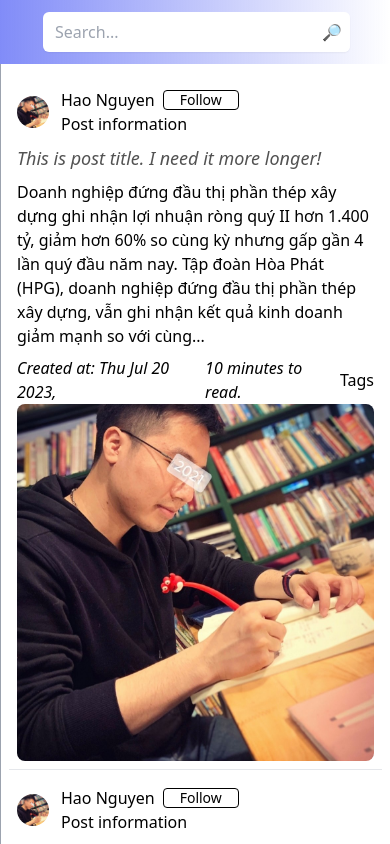
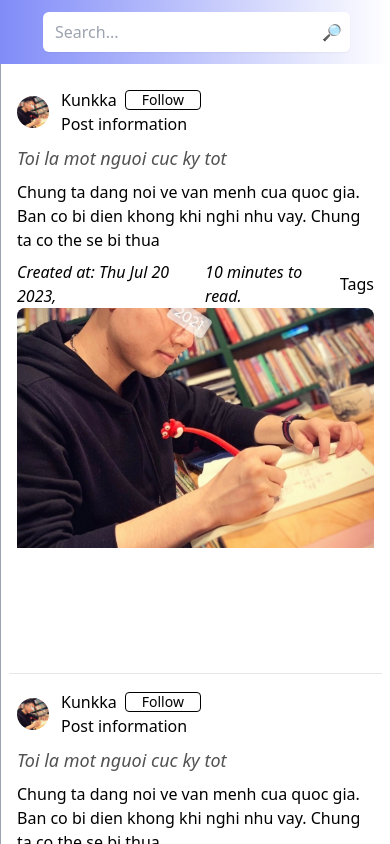
Before and after one commit to kunkka19xx/story, a Next.js app: page /home in a window 390 px wide. Shown: the top 844 px of the page. Built offline with nearby package versions, Linux system fonts and the light colour scheme.

Commit message:
fix reponsive of create post

```diff
--- a/src/components/mini-post/miniContent.tsx
+++ b/src/components/mini-post/miniContent.tsx
@@ -1,35 +1,36 @@
+import { Content, PostContent } from "@/model/PostModel";
 import React, { useEffect, useState } from "react";
 
-function MiniContent() {
-  const [content, setContent] = useState("");
+interface ContentProps {
+  content: PostContent['content'] ;
+}
 
-  useEffect(() => {
-    // Fetch content from the API
-    fetch("/api/sample-content")
-      .then((response) => response.json())
-      .then((data) => {
-        // Update the content state with the fetched data
-        setContent(data.content);
-      })
-      .catch((error) => {
-        console.error("Error fetching content:", error);
-      });
-  }, []);
+const MiniContent: React.FC<ContentProps> = ({content})=> {
 
-  // Function to truncate the content to the first 50 words
   const truncateContent = (text: string, length: number) => {
     const words = text.split(" ");
     const truncatedText = words.slice(0, length).join(" ");
     return truncatedText + (words.length > length ? "..." : "");
   };
 
+  const setContent = (content : Content[]) => {
+    console.log(content)
+    if (!content || content.length ===  0) return "";
+    var finalContent = ""
+    for(let i = 0; i< content.length; i++){
+      if(finalContent.length > 60) return truncateContent(finalContent, 60);
+      finalContent = finalContent.concat(content[i].content);
+    }
+    return truncateContent(finalContent, 60);
+  }
+
   return (
     <div>
       <div className="h-50">
-        <p className="h-50">{truncateContent(content, 60)}</p>
+        <p className="h-50">{setContent(content)}</p>
       </div>
     </div>
   );
-}
+};
 
 export default MiniContent;
--- a/src/components/mini-post/miniPost.tsx
+++ b/src/components/mini-post/miniPost.tsx
@@ -2,8 +2,13 @@ import React from "react";
 import MiniContent from "./miniContent";
 import MiniEnd from "./miniEnd";
 import MiniTop from "./miniTop";
+import { PostContent } from "@/model/PostModel";
 
-function MiniPost() {
+interface PostProps {
+  post: PostContent;
+}
+
+const MiniPost : React.FC<PostProps> = ({post}) => {
   return (
     <section>
       <div className="flex flex-col lg:flex-row items-center">
@@ -11,10 +16,10 @@ function MiniPost() {
         <div className="flex flex-col lg:flex-row w-full lg:w-full pl-2 pr-2 pt-2 pb-2">
           <div className="w-full lg:w-3/4 h-auto">
             <div>
-              <MiniTop />
+              <MiniTop post={post} />
             </div>
             <div>
-              <MiniContent />
+              <MiniContent content={post.content} />
             </div>
             <div>
               <MiniEnd />
@@ -22,21 +27,14 @@ function MiniPost() {
           </div>
           <div className="w-full lg:w-1/4 aspect-square overflow-hidden rounded-lg">
             <img
-              className="w-full h-full object-cover"
+              className="w-full h-full object-cover max-h-60"
               src="/assets/avatar/avatar.jpeg"
               alt="Post Image"
             />
           </div>
         </div>
-        {/* <div className="w-full lg:w-1/3 border-l border-gray-500 hidden lg:block"></div> */}
       </div>
-      {/* <div className="flex flex-col lg:flex-row items-center">
-        <div className="w-full lg:w-1/6 border-r border-gray-500"></div>
-        <div className="w-full lg:w-1/2 pl-2 pr-2"> */}
-          <hr />
-        {/* </div>
-        <div className="w-full lg:w-1/3 border-l border-gray-500 hidden lg:block"></div>
-      </div> */}
+      <hr />
     </section>
   );
 }
--- a/src/components/mini-post/miniTop.tsx
+++ b/src/components/mini-post/miniTop.tsx
@@ -1,30 +1,25 @@
+import { PostContent } from "@/model/PostModel";
 import React, { useState } from "react";
 
-function MiniTop() {
-  const [author, setAuthor] = useState("Hao Nguyen");
-  const [title, setTitle] = useState(
-    "This is post title. I need it more longer!"
-  );
+interface PostProps {
+  post: PostContent;
+}
 
-  const changeAuthor = (newAuthor: string) => {
-    setAuthor(newAuthor);
-  };
-
+const MiniTop: React.FC<PostProps> = ({ post }) => {
   const handleClick = () => {
-    if (author === "Hao Nguyen") setAuthor("Hang Nguyen");
-    else setAuthor("Hao Nguyen");
+    //follow
+    // you can open a pop-up and processing the follow function there
   };
 
   return (
     <section className="mb-2 mt-2">
-      {/* author infor */}
       <div className="flex flex-row items-center mb-2">
         <div className="rounded-full overflow-hidden w-8 h-8">
           <img src="/assets/avatar/avatar.jpeg" alt="" className="" />
         </div>
         <div className="ml-3">
           <div className="flex items-center">
-            <span className="mr-2">{author}</span>
+            <span className="mr-2">{post.author}</span>
             <button
               onClick={handleClick}
               className="text-sm w-26 h-5 flex items-center bg-white-500 border border-black hover:bg-blue-500 hover:font-bold text-black font-thin py-2 px-4 rounded"
@@ -38,11 +33,11 @@ function MiniTop() {
       {/* Title */}
       <div className="">
         <h1 className="text-lg mb-2 text-neutral-600 font-serifs italic">
-          <a href="/detail"> {title}</a>
+          <a href={"/detail/".concat(post.id.toString())}> {post.title}</a>
         </h1>
       </div>
     </section>
   );
-}
+};
 
 export default MiniTop;
--- a/src/components/post/dummy/Post.ts
+++ b/src/components/post/dummy/Post.ts
@@ -13,5 +13,127 @@ export var POST = {
   ],
   author: "Kunkka",
   createdDate: new Date("2023-01-01 12:12:12"),
-  length: 6
+  length: 6,
 };
+
+export var LIST_POST = [
+  {
+    id: 1,
+    title: "Toi la mot nguoi cuc ky tot",
+    content: [
+      {
+        id: 1,
+        content:
+          "Chung ta dang noi ve van menh cua quoc gia. " +
+          " \n Ban co bi dien khong khi nghi nhu vay. Chung ta co the" +
+          " \n se bi thua",
+        img: "blob:http://localhost:3000/813916b9-0e15-496a-978d-ff6751b01439",
+      },
+    ],
+    author: "Kunkka",
+    createdDate: new Date("2023-01-01 12:12:12"),
+    length: 6,
+  },
+  {
+    id: 2,
+    title: "Toi la mot nguoi cuc ky tot",
+    content: [
+      {
+        id: 1,
+        content:
+          "Chung ta dang noi ve van menh cua quoc gia. " +
+          " \n Ban co bi dien khong khi nghi nhu vay. Chung ta co the" +
+          " \n se bi thua",
+        img: "blob:http://localhost:3000/813916b9-0e15-496a-978d-ff6751b01439",
+      },
+    ],
+    author: "Kunkka",
+    createdDate: new Date("2023-01-01 12:12:12"),
+    length: 6,
+  },
+  {
+    id: 3,
+    title: "Toi la mot nguoi cuc ky tot",
+    content: [
+      {
+        id: 1,
+        content:
+          "Chung ta dang noi ve van menh cua quoc gia. " +
+          " \n Ban co bi dien khong khi nghi nhu vay. Chung ta co the" +
+          " \n se bi thua",
+        img: "blob:http://localhost:3000/813916b9-0e15-496a-978d-ff6751b01439",
+      },
+    ],
+    author: "Kunkka",
+    createdDate: new Date("2023-01-01 12:12:12"),
+    length: 6,
+  },
+  {
+    id: 4,
+    title: "Toi la mot nguoi cuc ky tot",
+    content: [
+      {
+        id: 1,
+        content:
+          "Chung ta dang noi ve van menh cua quoc gia. " +
+          " \n Ban co bi dien khong khi nghi nhu vay. Chung ta co the" +
+          " \n se bi thua",
+        img: "blob:http://localhost:3000/813916b9-0e15-496a-978d-ff6751b01439",
+      },
+    ],
+    author: "Kunkka",
+    createdDate: new Date("2023-01-01 12:12:12"),
+    length: 6,
+  },
+  {
+    id: 5,
+    title: "Toi la mot nguoi cuc ky tot",
+    content: [
+      {
+        id: 1,
+        content:
+          "Chung ta dang noi ve van menh cua quoc gia. " +
+          " \n Ban co bi dien khong khi nghi nhu vay. Chung ta co the" +
+          " \n se bi thua",
+        img: "blob:http://localhost:3000/813916b9-0e15-496a-978d-ff6751b01439",
+      },
+    ],
+    author: "Kunkka",
+    createdDate: new Date("2023-01-01 12:12:12"),
+    length: 6,
+  },
+  {
+    id: 6,
+    title: "Toi la mot nguoi cuc ky tot",
+    content: [
+      {
+        id: 1,
+        content:
+          "Chung ta dang noi ve van menh cua quoc gia. " +
+          " \n Ban co bi dien khong khi nghi nhu vay. Chung ta co the" +
+          " \n se bi thua",
+        img: "blob:http://localhost:3000/813916b9-0e15-496a-978d-ff6751b01439",
+      },
+    ],
+    author: "Kunkka",
+    createdDate: new Date("2023-01-01 12:12:12"),
+    length: 6,
+  },
+  {
+    id: 7,
+    title: "Toi la mot nguoi cuc ky tot",
+    content: [
+      {
+        id: 1,
+        content:
+          "Chung ta dang noi ve van menh cua quoc gia. " +
+          " \n Ban co bi dien khong khi nghi nhu vay. Chung ta co the" +
+          " \n se bi thua",
+        img: "blob:http://localhost:3000/813916b9-0e15-496a-978d-ff6751b01439",
+      },
+    ],
+    author: "Kunkka",
+    createdDate: new Date("2023-01-01 12:12:12"),
+    length: 6,
+  },
+];
--- a/src/pages/_app.tsx
+++ b/src/pages/_app.tsx
@@ -2,6 +2,7 @@ import '@/styles/globals.css'
 import type { AppProps } from 'next/app'
 import '@/styles/hide.css'
 import '@/styles/text.css'
+import '@/styles/wrap.css'
 
 export default function App({ Component, pageProps }: AppProps) {
   return <Component {...pageProps} />
--- a/src/pages/api/detail/[postId].ts
+++ b/src/pages/api/detail/[postId].ts
@@ -1,18 +1,20 @@
-import { POST } from "@/components/post/dummy/Post";
+import { LIST_POST, POST } from "@/components/post/dummy/Post";
 import { NextApiRequest, NextApiResponse } from "next";
 
 // Trong file pages/api/[postId].js
-const postData = POST;
+const listPost = LIST_POST;
 
 export default function handler(req: NextApiRequest, res: NextApiResponse) {
   const { postId } = req.query;
 
-  if (!postId || postId !== postData.id.toString()) {
+  const result = listPost.filter(e => postId === e.id.toString())[0];
+
+  if (!result) {
     return res
       .status(404)
       .json({ status: "error", message: "Bài viết không tồn tại", cause: "Nhu cut!" });
   }
 
-  const post = postData.id;
-  return res.status(200).json(postData);
+  // const post = postData.id;
+  return res.status(200).json(result);
 }
--- a/src/pages/api/sample-content.ts
+++ b/src/pages/api/sample-content.ts
@@ -1,8 +1,10 @@
 // Next.js API route support: https://nextjs.org/docs/api-routes/introduction
+import { LIST_POST } from "@/components/post/dummy/Post";
+import { PostContent } from "@/model/PostModel";
 import type { NextApiRequest, NextApiResponse } from "next";
 
 type Data = {
-  content: string;
+  listPost: PostContent[];
 };
 
 export default function handler(
@@ -10,7 +12,6 @@ export default function handler(
   res: NextApiResponse<Data>
 ) {
   res.status(200).json({
-    content:
-      'Doanh nghiệp đứng đầu thị phần thép xây dựng ghi nhận lợi nhuận ròng quý II hơn 1.400 tỷ, giảm hơn 60% so cùng kỳ nhưng gấp gần 4 lần quý đầu năm nay. Tập đoàn Hòa Phát (HPG), doanh nghiệp đứng đầu thị phần thép xây dựng, vẫn ghi nhận kết quả kinh doanh giảm mạnh so với cùng kỳ, chủ yếu do khó khăn của thị trường bất động sản, tốc độ giải ngân vốn đầu tư công chậm khiến nhu cầu thu hẹp. Tuy nhiên, lợi nhuận "vua thép" đã bắt đầu tăng trở lại sau giai đoạn khó khăn nhất vào quý cuối năm trước. Theo báo cáo tài chính hợp nhất quý II, doanh thu Hòa Phát đạt gần 30.000 tỷ đồng, giảm hơn 20% so với cùng kỳ năm trước. Lợi nhuận sau thuế ba tháng gần nhất giảm 64%, chỉ đạt 1.448 tỷ đồng. Tuy nhiên, con số này đã gấp 3,8 lần so với quý I năm nay.'
+    listPost:LIST_POST
   });
 }
--- a/src/pages/home.tsx
+++ b/src/pages/home.tsx
@@ -2,12 +2,13 @@ import Footer from "@/components/footer";
 import Header from "@/components/header";
 import MiniPost from "@/components/mini-post/miniPost";
 import Paging from "@/components/paging";
+import { LIST_POST } from "@/components/post/dummy/Post";
 import OutStanding from "@/components/right/outStanding";
 import TagGroup from "@/components/right/tagGroup";
 import React from "react";
 
 function Home() {
-  const miniPostData = new Array(9).fill(null);
+  const miniPostData = LIST_POST;
 
   return (
     <section className="min-h-screen flex flex-col ">
@@ -19,7 +20,7 @@ function Home() {
         <div className="lg:w-1/2 pl-2 pr-2 pt-2 pb-2">
           <div>
             {miniPostData.map((_, index) => (
-              <MiniPost key={index} />
+              <MiniPost key={index} post={miniPostData[index]} />
             ))}
           </div>
           <div className="mt-2">
--- a/src/pages/service.tsx
+++ b/src/pages/service.tsx
@@ -8,7 +8,7 @@ function Service() {
       <div className="z-50 pb-16">
         <Header></Header>
       </div>
-      <div className="flex flex-grow bg-gradient-to-bl from-white to-indigo-200">
+      <div className="flex flex-grow bg-gradient-to-bl from-white to-orange-50">
         <div className="container mt-8 mx-auto md:px-6">
           <section className="mb-20">
             <h2 className="mb-12 text-center text-3xl font-sans text-gray-700 font-semibold">
```
Also changed, not shown: src/pages/create-post.tsx (+25 -12 lines), src/styles/hide.css (+3 -7 lines), src/styles/wrap.css (added, +34 -0 lines).
